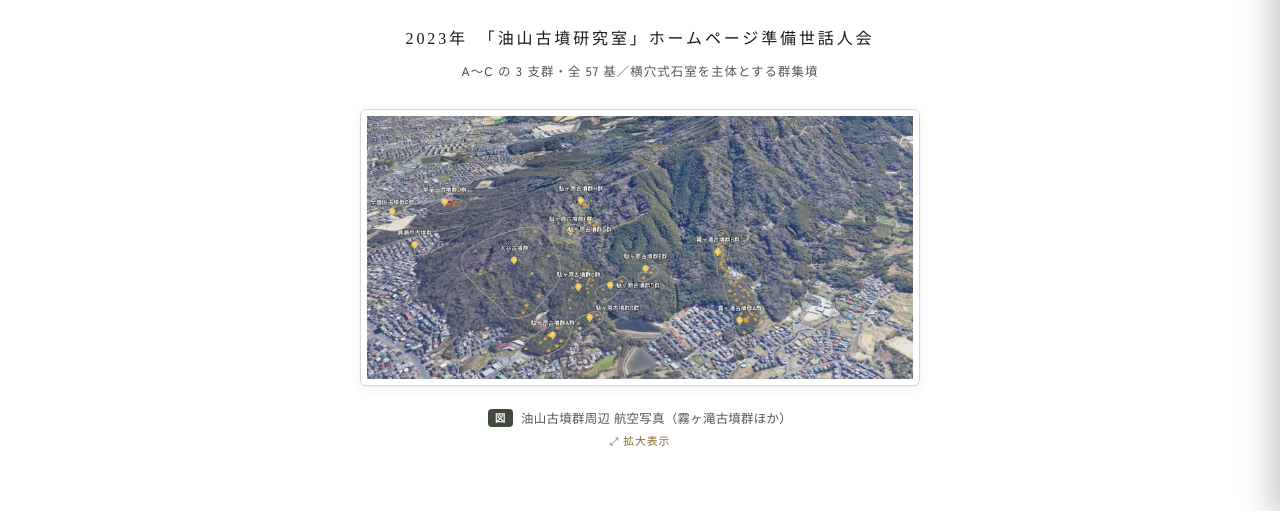
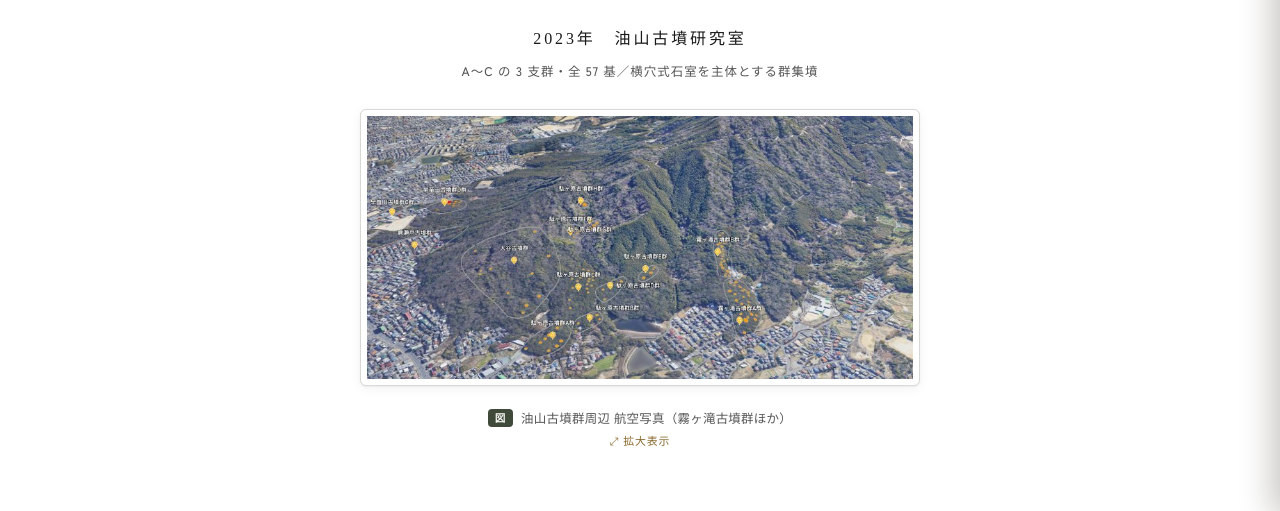
Before and after one commit to tateana1978/Research-report, a plain HTML site: page kirigataki/index.html in a window 1280 px wide. Shown: the part 285-796 px from the top of the page. Drawn offline with Linux system fonts and the light colour scheme; a web font is replaced by a local one.

Commit message:
Update index.html

```diff
--- a/kirigataki/index.html
+++ b/kirigataki/index.html
@@ -249,7 +249,7 @@ footer .ft b{font-family:"Shippori Mincho B1",serif;color:var(--clay2);font-size
     <p class="kicker">福岡市西区・油山北麓の群集墳</p>
     <h1>霧ヶ滝古墳群</h1>
     <p class="sub">現状調査報告書</p>
-    <p class="byline">2023年　「油山古墳研究室」ホームページ準備世話人会</p>
+    <p class="byline">2023年　油山古墳研究室</p>
     <p class="meta">A〜C の 3 支群・全 57 基／横穴式石室を主体とする群集墳</p>
     <figure class="cover-fig fig">
       <button class="fig-btn" data-src="images/cover.jpg" data-cap="油山古墳群周辺 航空写真（霧ヶ滝古墳群ほか）" aria-label="油山古墳群周辺 航空写真を拡大">
```
